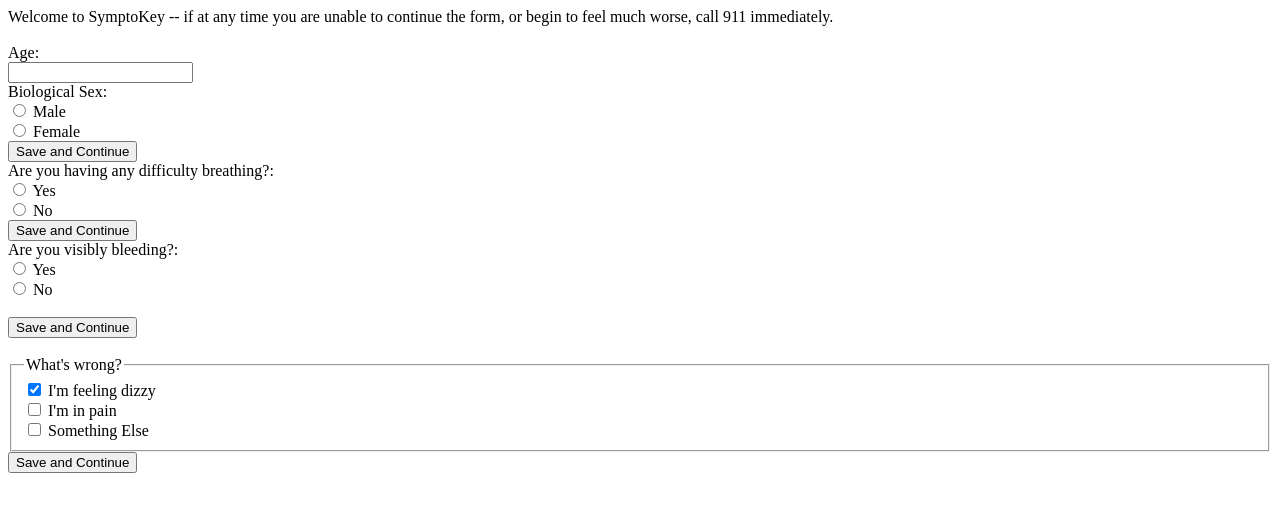
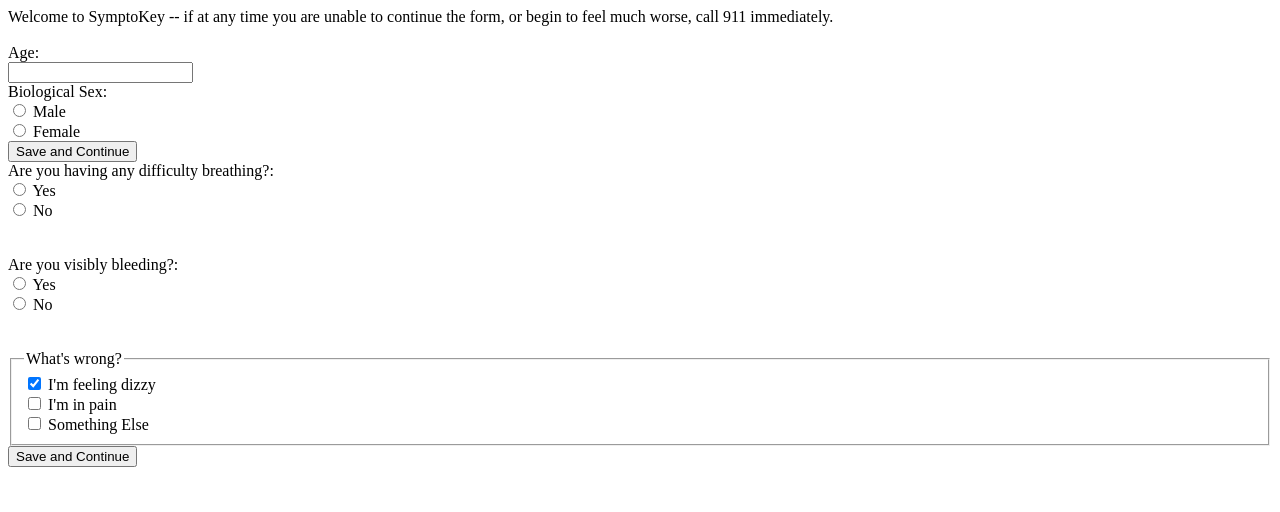
Before and after one commit to kevin-warshaw/SymptoKey, a Django app: template templates/homepage.html in a window 1280 px wide. Shown: the top 512 px of the page. Run offline with Django 3.2, Linux system fonts and the light colour scheme; the template is opened without the code that fills it, so the values that code supplies are empty; parts of the project's set-up code (start-up, migrations or seed data) failed here and were passed over.

Commit message:
Merge remote-tracking branch 'origin/Backend'
# Conflicts:
#	.idea/workspace.xml

```diff
--- a/templates/homepage.html
+++ b/templates/homepage.html
@@ -24,17 +24,13 @@ Welcome to SymptoKey -- if at any time you are unable to continue the form, or b
     <input type="radio" name="breathing" value="Yes"> Yes<br>
     <input type="radio" name="breathing" value="No"> No<br>
 </form>
-
-<button type="submit" form="breathing" value="Save and Continue">Save and Continue</button>
 <br>
-
+<br>
 <form action="/action_page.php" method="post" id="bleeding"/>
     Are you visibly bleeding?:<br>
     <input type="radio" name="bleeding" value="Yes"> Yes<br>
     <input type="radio" name="bleeding" value="No"> No<br>
 </form>
-<br>
-<button type="submit" form="bleeding" value="Save and Continue">Save and Continue</button>
 <br>
 <br>
 <fieldset action="/action_page.php" method="post" id="whatswrong">
```
